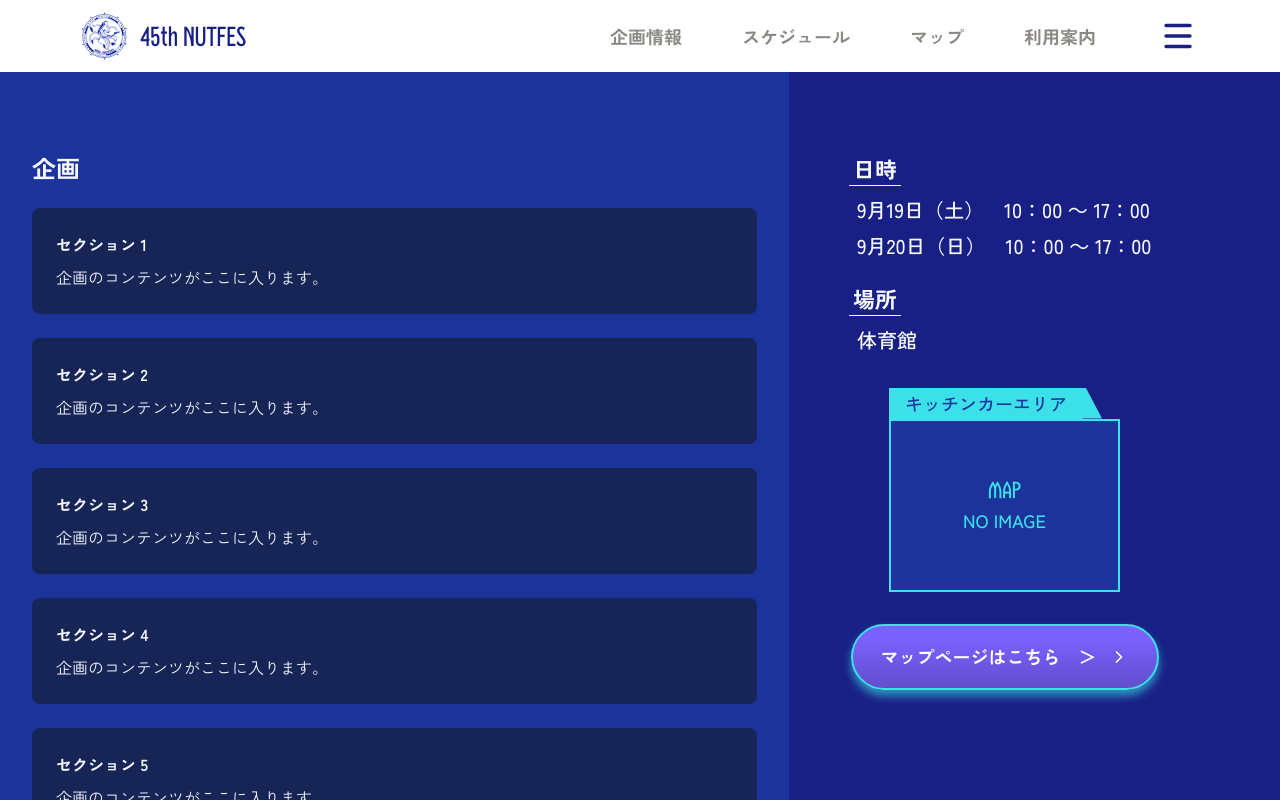
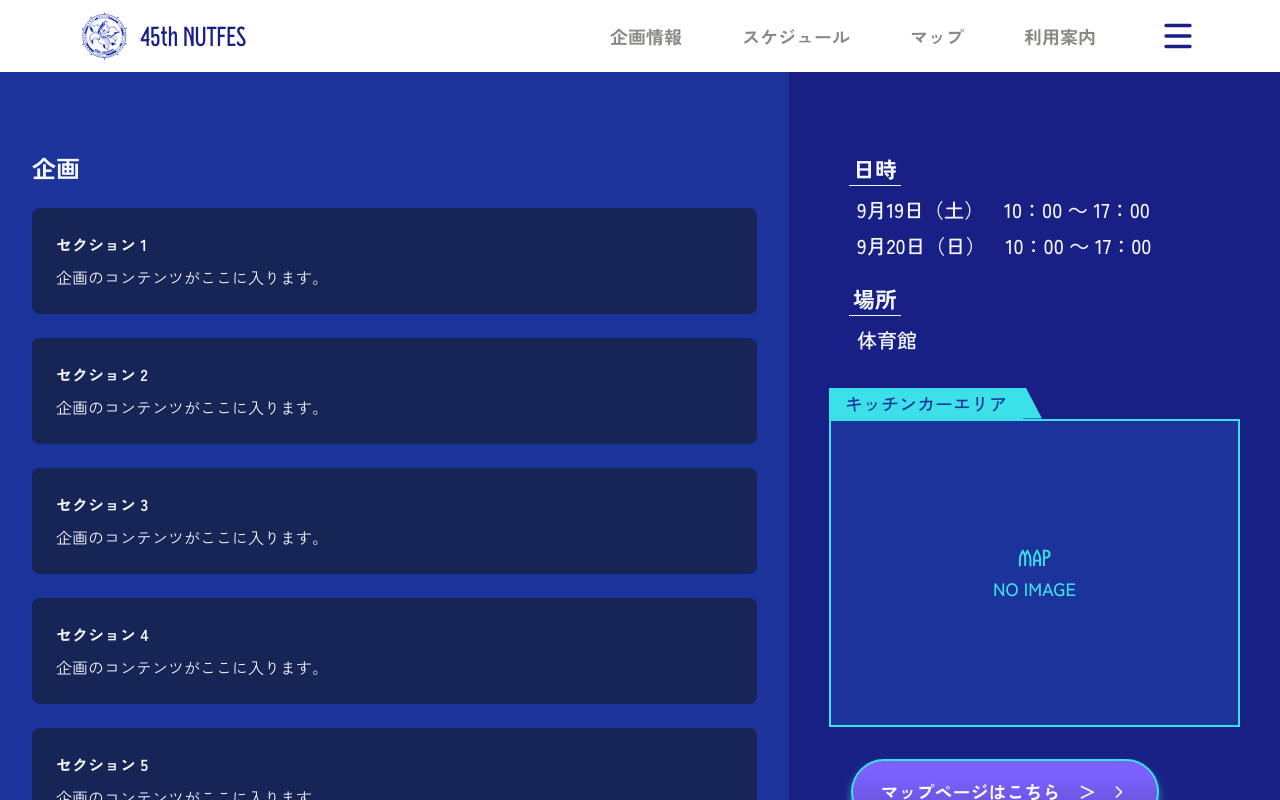
Before and after one commit to NUTFes/45th-homepage, a Next.js app: page /sticky-test in a window 1280 px wide. Shown: the top 800 px of the page. Built offline with nearby package versions, Linux system fonts and the light colour scheme; no server answers; what tailwindcss-react-aria-components would draw is missing.

Commit message:
fix:MapFrameのmd:pl-4l md:pr-pmの削除

```diff
--- a/src/components/ui/EventInfoCard.tsx
+++ b/src/components/ui/EventInfoCard.tsx
@@ -52,7 +52,7 @@ export default function EventInfoCard({ location, title, imageSrc, alt }: EventI
           <p className="pl-ss text-text text-font-main md:text-Ptext-large">{location}</p>
         </section>
       </div>
-      <div className="mb-l md:mb-0 md:pr-pm md:pl-4l">
+      <div className="mb-l md:mb-0">
         <MapFrame title={title} imageSrc={imageSrc} alt={alt ?? title} />
       </div>
       <div className="flex items-center justify-center bg-base pt-m md:bg-transparent md:pt-0 md:pr-pm md:pl-4l">
```
